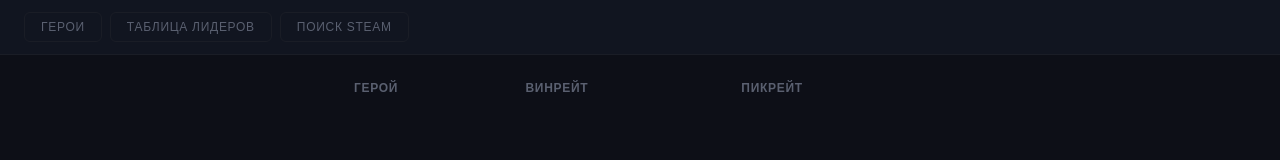
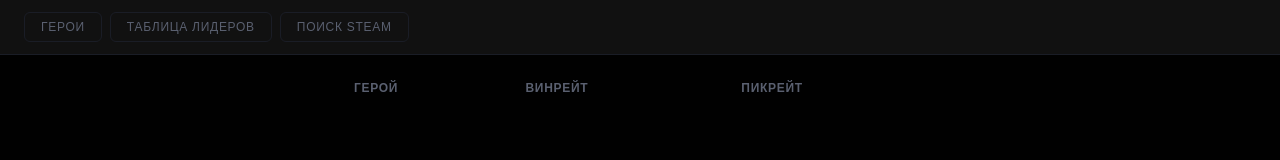
Before and after one commit to ystinlk/deadlock_stats, a plain HTML site: page index.html in a window 1280 px wide. Drawn offline with Linux system fonts and the light colour scheme; no server answers.

Commit message:
minor color changes

```diff
--- a/css/main.css
+++ b/css/main.css
@@ -1,5 +1,5 @@
 body {
-    background: #0d0f17;
+    background: #010101;
     color: #c8cdd8;
     font-family: sans-serif;
     margin: 0;
@@ -10,7 +10,7 @@ nav {
     position: sticky;
     top: 0;
     z-index: 100;
-    background: #111520;
+    background: #111111;
     border-bottom: 1px solid #1a1d26;
     display: flex;
     gap: 8px;
```
